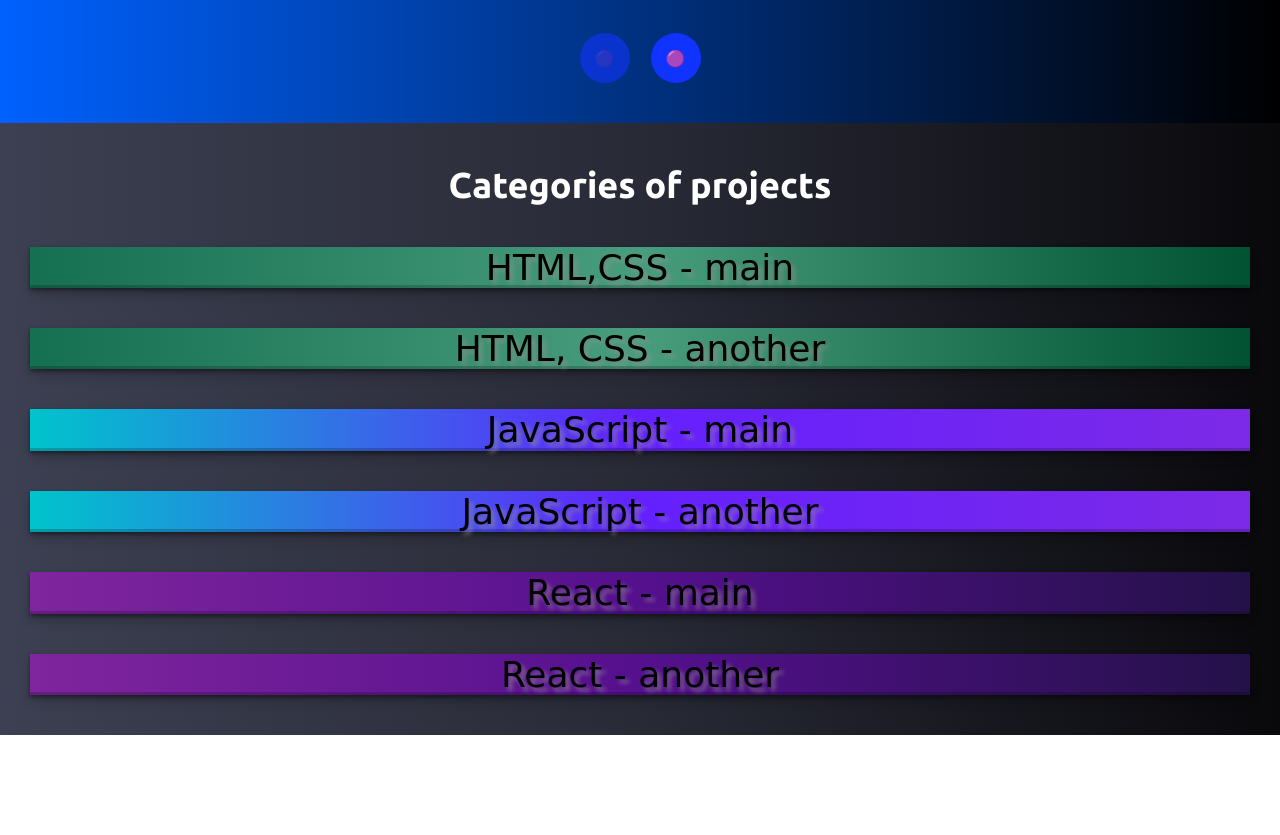
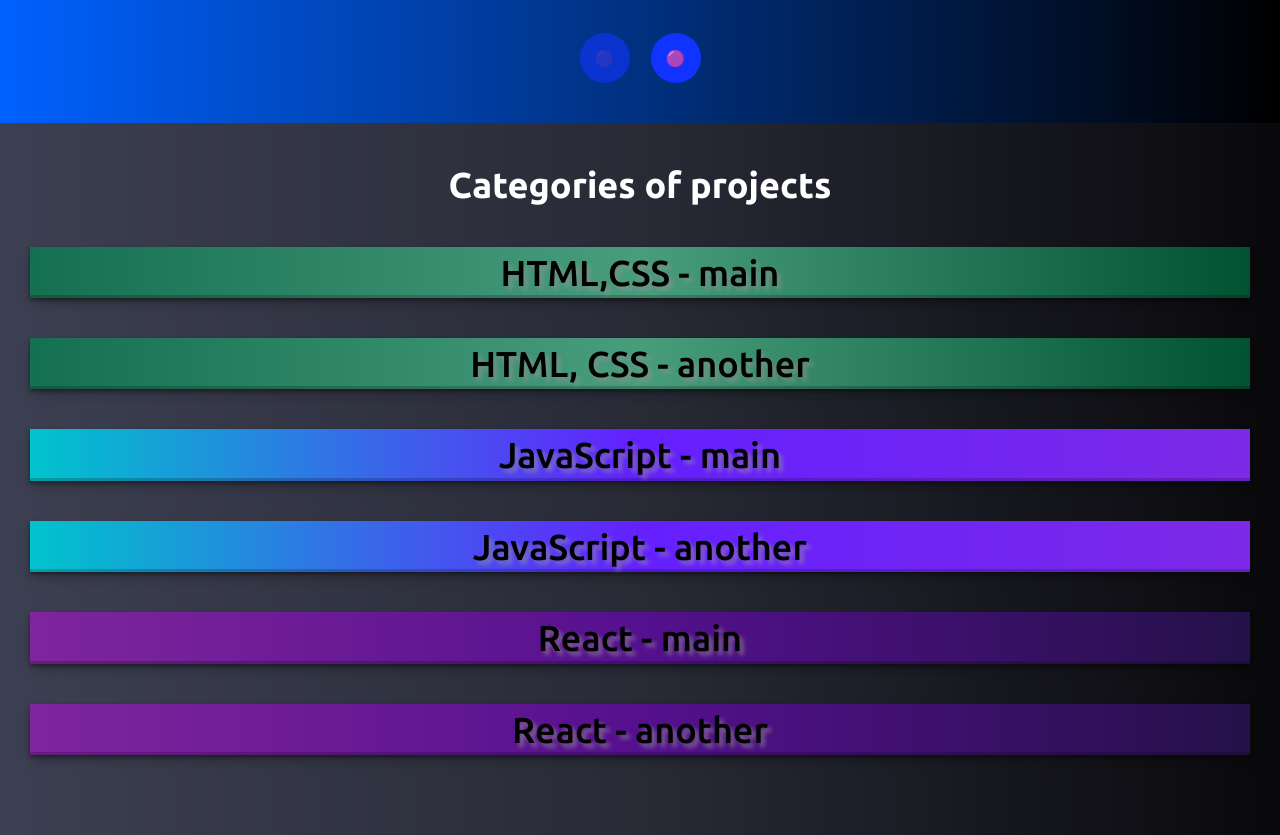
Before and after one commit to DenysHV1/old-portfolio, a website built with Vite: page src/index.html in a window 1280 px wide. Shown: the part 660-1495 px from the top of the page. Before the commit the page ends 1395 px from the top, so only its background shows below. Built offline with nearby package versions, Linux system fonts and the light colour scheme; what simplelightbox would draw is missing.

Commit message:
add fix to style

```diff
--- a/src/css/portfolio.css
+++ b/src/css/portfolio.css
@@ -6,7 +6,8 @@
 	align-items: center;
 	justify-content: center;
 	gap: 40px;
-	padding: 40px 0;
+	padding-top: 40px;
+	padding-bottom: 80px;
 }
 
 .section-style {
@@ -159,7 +160,8 @@
 	color: rgb(0, 0, 0);
 	text-shadow: 4px 4px 4px rgba(145, 145, 145, 0.63);
 	width: 100%;
-	font-family: 'Nerko One', cursive;
+	padding: 5px 0;
+	font-family: 'Ubuntu', sans-serif;
 	box-shadow: rgba(0, 0, 0, 0.4) 0px 2px 4px,
 		rgba(0, 0, 0, 0.3) 0px 7px 13px -3px, rgba(0, 0, 0, 0.2) 0px -3px 0px inset;
 	transition: transform 500ms cubic-bezier(0.075, 0.82, 0.165, 1);
```
